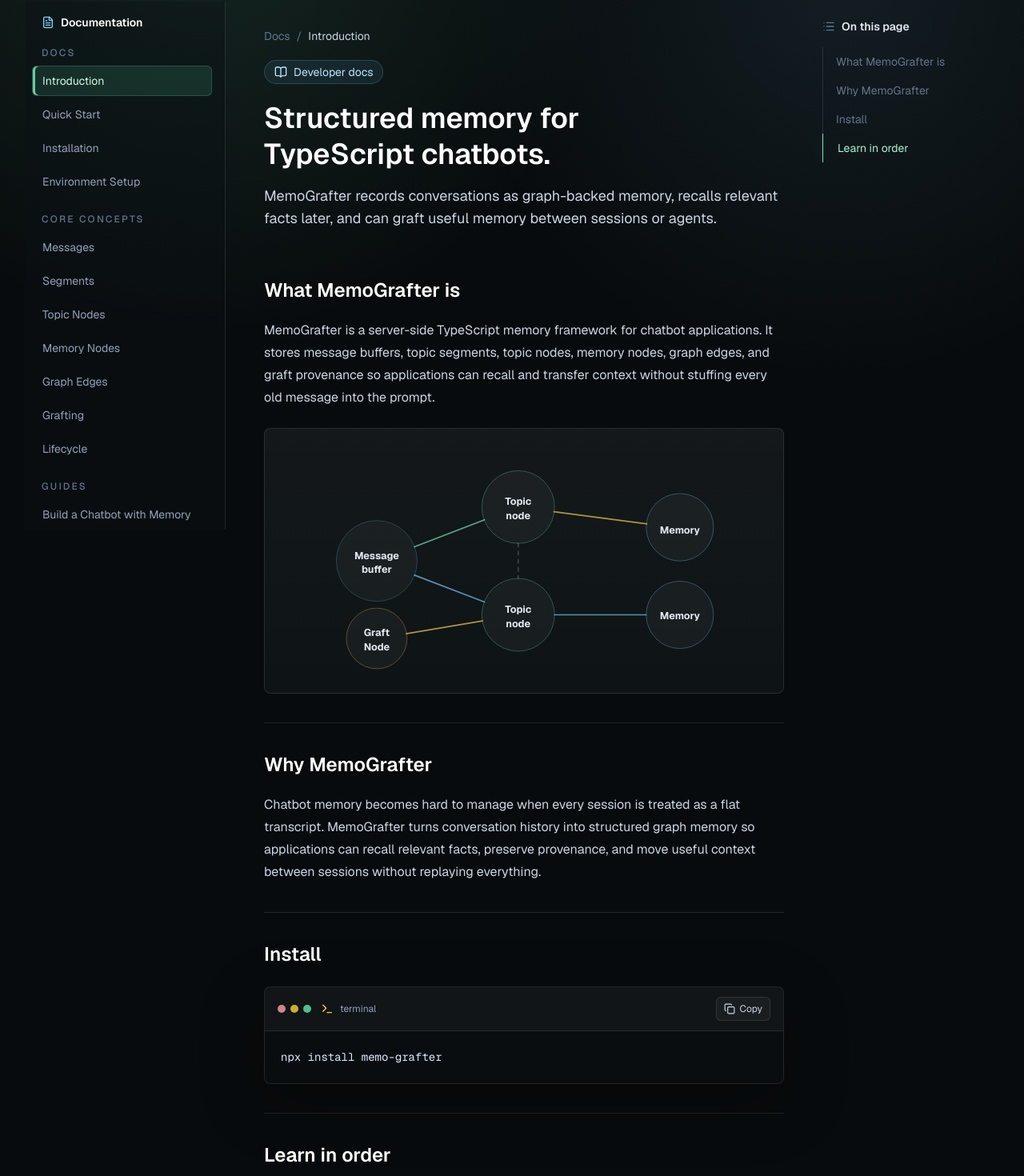
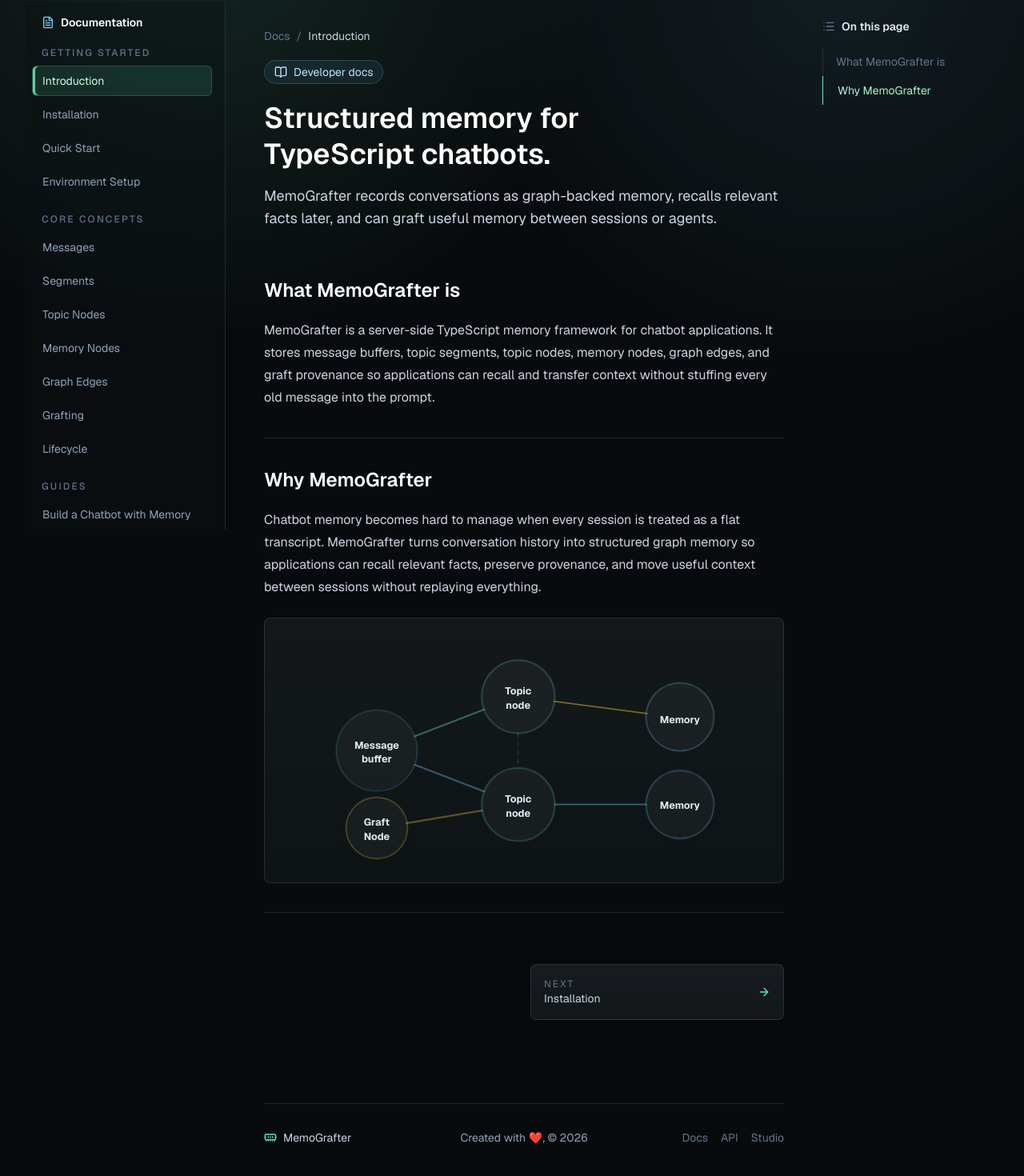
Before and after one commit to mayhemking007/mg-website, a Next.js app: page /docs in a window 1280 px wide. Shown: the part 94-1564 px from the top of the page at 80% size. Built offline with nearby package versions, Linux system fonts and the light colour scheme.

Commit message:
Improved Getting Started section in the Documentations

```diff
--- a/package.json
+++ b/package.json
@@ -12,7 +12,8 @@
     "lucide-react": "^1.23.0",
     "next": "16.2.10",
     "react": "19.2.4",
-    "react-dom": "19.2.4"
+    "react-dom": "19.2.4",
+    "shiki": "^4.3.1"
   },
   "devDependencies": {
     "@tailwindcss/postcss": "^4",
--- a/src/app/globals.css
+++ b/src/app/globals.css
@@ -204,6 +204,25 @@ samp {
   font-size: 0.875rem;
   line-height: 1.75;
   scrollbar-color: rgba(125, 211, 252, 0.36) rgba(255, 255, 255, 0.04);
+}
+
+.code-highlight pre {
+  margin: 0;
+  min-width: max-content;
+  background: transparent !important;
+  font-family: inherit;
+  line-height: inherit;
+}
+
+.code-highlight code {
+  display: block;
+  min-width: max-content;
+  font-family: inherit;
+}
+
+.code-highlight .line {
+  display: block;
+  min-height: 1.75em;
 }
 
 @media (min-width: 640px) {
@@ -432,11 +451,14 @@ samp {
   min-width: 640px;
   width: 100%;
   height: auto;
+  overflow: visible;
 }
 
 .docs-graph-edge {
+  opacity: 0.76;
   stroke-width: 2;
   stroke-linecap: round;
+  animation: docs-graph-edge-breathe 4.8s ease-in-out infinite;
 }
 
 .docs-graph-edge-green {
@@ -453,12 +475,24 @@ samp {
 
 .docs-graph-edge-muted {
   stroke: rgba(148, 163, 184, 0.34);
-  stroke-dasharray: 5 7;
+  stroke-dasharray: 6 7;
+  animation-duration: 5.8s;
 }
 
-.docs-graph-node circle {
+.docs-graph-ring {
+  fill: transparent;
+  opacity: 0;
+  stroke-width: 1;
+  animation: docs-graph-ring-pulse 4.8s ease-out infinite;
+}
+
+.docs-graph-node circle:not(.docs-graph-ring) {
   fill: rgba(255, 255, 255, 0.04);
   stroke: rgba(125, 211, 252, 0.26);
+  stroke-width: 1.5;
+  transform-box: fill-box;
+  transform-origin: center;
+  animation: docs-graph-node-pulse 5.6s ease-in-out infinite;
 }
 
 .docs-graph-node text {
@@ -469,16 +503,55 @@ samp {
   text-anchor: middle;
 }
 
-.docs-graph-node-topic circle {
+.docs-graph-node-topic circle:not(.docs-graph-ring) {
   stroke: rgba(110, 231, 183, 0.36);
+  animation-delay: 0.7s;
 }
 
-.docs-graph-node-memory circle {
+.docs-graph-node-memory circle:not(.docs-graph-ring) {
   stroke: rgba(125, 211, 252, 0.38);
+  animation-delay: 1.4s;
 }
 
-.docs-graph-node-graft circle {
+.docs-graph-node-graft circle:not(.docs-graph-ring) {
   stroke: rgba(252, 211, 77, 0.36);
+  animation-delay: 2.1s;
+}
+
+.docs-graph-node-topic .docs-graph-ring {
+  stroke: rgba(110, 231, 183, 0.42);
+  animation-delay: 0.5s;
+}
+
+.docs-graph-node-memory .docs-graph-ring {
+  stroke: rgba(125, 211, 252, 0.42);
+  animation-delay: 1s;
+}
+
+.docs-graph-node-graft .docs-graph-ring {
+  stroke: rgba(252, 211, 77, 0.42);
+  animation-delay: 1.5s;
+}
+
+.docs-graph-tooltip {
+  opacity: 0;
+  pointer-events: none;
+  transition: opacity 160ms ease;
+}
+
+.docs-graph-node:hover .docs-graph-tooltip {
+  opacity: 1;
+}
+
+.docs-graph-tooltip rect {
+  fill: rgba(8, 11, 13, 0.94);
+  stroke: rgba(255, 255, 255, 0.14);
+}
+
+.docs-graph-tooltip text {
+  fill: #dbeafe;
+  font-size: 13px;
+  font-weight: 600;
 }
 
 @media (max-width: 639px) {
@@ -501,7 +574,54 @@ samp {
   }
 }
 
+@keyframes docs-graph-edge-breathe {
+  0%,
+  100% {
+    opacity: 0.58;
+    stroke-width: 2;
+  }
+
+  50% {
+    opacity: 0.95;
+    stroke-width: 2.6;
+  }
+}
+
+@keyframes docs-graph-node-pulse {
+  0%,
+  100% {
+    filter: drop-shadow(0 0 0 rgba(125, 211, 252, 0));
+    transform: scale(1);
+  }
+
+  50% {
+    filter: drop-shadow(0 0 10px rgba(110, 231, 183, 0.18));
+    transform: scale(1.015);
+  }
+}
+
+@keyframes docs-graph-ring-pulse {
+  0% {
+    opacity: 0.18;
+    transform: scale(1);
+  }
+
+  70% {
+    opacity: 0;
+    transform: scale(1.12);
+  }
+
+  100% {
+    opacity: 0;
+    transform: scale(1.12);
+  }
+}
+
 @media (prefers-reduced-motion: reduce) {
+  .docs-graph-ring {
+    display: none;
+  }
+
   *,
   *::before,
   *::after {
--- a/src/app/page.tsx
+++ b/src/app/page.tsx
@@ -77,8 +77,13 @@ const useCases = [
   "Internal workflow bots that preserve project and role-specific context",
 ];
 
-const installSnippet = `npm install memo-grafter
+const installSnippet = `# Install the runtime package.
+npm install memo-grafter
+
+# Generate local MemoGrafter config and schema files.
 npx memo-grafter init
+
+# Create MemoGrafter-owned database tables.
 npx memo-grafter migrate`;
 
 const apiSnippet = `import {
@@ -88,16 +93,20 @@ const apiSnippet = `import {
 } from "memo-grafter";
 
 const agent = new MemoGrafterAgent({
+  // MemoGrafter stores durable graph memory in PostgreSQL.
   db: { connectionString: process.env.DATABASE_URL! },
+  // The LLM answers; the embedder makes stored memory searchable.
   llm: new OpenAILLMAdapter("gpt-4o"),
   embedder: new OpenAIEmbedAdapter("text-embedding-3-small"),
 });
 
 await agent.initialize();
 
+// invoke() responds immediately and schedules memory ingestion.
 await agent.invoke("I am planning a Japan trip.");
 await agent.invoke("I like quiet towns and local cafes.");
 
+// recall() pulls relevant graph memory back into future turns.
 const recall = await agent.recall("travel preferences");
 console.log(recall.facts);`;
 
--- a/src/components/docs.tsx
+++ b/src/components/docs.tsx
@@ -103,7 +103,12 @@ export function DocsArticle({ page }: { page: DocPage }) {
             {section.code ? (
               <div className="mt-6 grid gap-4">
                 {section.code.map((block) => (
-                  <CodeBlock key={`${section.title}-${block.label}`} label={block.label} code={block.code} />
+                  <CodeBlock
+                    key={`${section.title}-${block.label}`}
+                    label={block.label}
+                    code={block.code}
+                    language={block.language}
+                  />
                 ))}
               </div>
             ) : null}
@@ -141,43 +146,71 @@ function DocsDiagram({ type }: { type: NonNullable<DocPage["sections"][number]["
   if (type === "intro-graph") {
     return (
       <div className="docs-diagram docs-graph-diagram" aria-label="MemoGrafter memory graph diagram">
-        <svg className="docs-graph-svg" viewBox="0 0 760 340" role="img">
-          <title>MemoGrafter stores memory as connected nodes and edges</title>
+        <svg className="docs-graph-svg" viewBox="0 0 760 340" aria-hidden="true">
           <line className="docs-graph-edge docs-graph-edge-green" x1="196" y1="149" x2="300" y2="109" />
           <line className="docs-graph-edge docs-graph-edge-blue" x1="196" y1="191" x2="300" y2="231" />
           <line className="docs-graph-edge docs-graph-edge-amber" x1="403" y1="97" x2="541" y2="115" />
           <line className="docs-graph-edge docs-graph-edge-blue" x1="404" y1="250" x2="540" y2="250" />
-          {/* <line className="docs-graph-edge docs-graph-edge-green" x1="590" y1="170" x2="590" y2="200" /> */}
           <line className="docs-graph-edge docs-graph-edge-muted" x1="350" y1="144" x2="350" y2="196" />
           <line className="docs-graph-edge docs-graph-edge-amber" x1="184" y1="278" x2="297" y2="259" />
 
           <g className="docs-graph-node" transform="translate(140 170)">
+            <circle className="docs-graph-ring" r="60" />
             <circle r="60" />
             <text y="-7">Message</text>
             <text y="14">buffer</text>
+            <g className="docs-graph-tooltip" transform="translate(-104 -108)">
+              <rect width="208" height="34" rx="7" />
+              <text x="104" y="18">Keeps raw conversation turns</text>
+            </g>
           </g>
           <g className="docs-graph-node docs-graph-node-topic" transform="translate(350 90)">
+            <circle className="docs-graph-ring" r="54" />
             <circle r="54" />
             <text y="-7">Topic</text>
             <text y="14">node</text>
+            <g className="docs-graph-tooltip" transform="translate(-119 -102)">
+              <rect width="238" height="34" rx="7" />
+              <text x="119" y="18">Stores the broader topic</text>
+            </g>
           </g>
           <g className="docs-graph-node docs-graph-node-topic" transform="translate(350 250)">
+            <circle className="docs-graph-ring" r="54" />
             <circle r="54" />
             <text y="-7">Topic</text>
             <text y="14">node</text>
+            <g className="docs-graph-tooltip" transform="translate(-119 -102)">
+              <rect width="238" height="34" rx="7" />
+              <text x="119" y="18">Stores the broader topic</text>
+            </g>
           </g>
           <g className="docs-graph-node docs-graph-node-memory" transform="translate(590 120)">
+            <circle className="docs-graph-ring" r="50" />
             <circle r="50" />
             <text y="5">Memory</text>
+            <g className="docs-graph-tooltip" transform="translate(-276 -17)">
+              <rect width="224" height="34" rx="7" />
+              <text x="112" y="18">Stores one atomic memory</text>
+            </g>
           </g>
           <g className="docs-graph-node docs-graph-node-memory" transform="translate(590 250)">
+            <circle className="docs-graph-ring" r="50" />
             <circle r="50" />
             <text y="3">Memory</text>
+            <g className="docs-graph-tooltip" transform="translate(-276 -17)">
+              <rect width="224" height="34" rx="7" />
+              <text x="112" y="18">Stores one atomic memory</text>
+            </g>
           </g>
           <g className="docs-graph-node docs-graph-node-graft" transform="translate(140 285)">
+            <circle className="docs-graph-ring" r="45" />
             <circle r="45" />
             <text y="-7">Graft</text>
             <text y="14">Node</text>
+            <g className="docs-graph-tooltip" transform="translate(-116 -94)">
+              <rect width="232" height="34" rx="7" />
+              <text x="116" y="18">Preserves copied-memory origin</text>
+            </g>
           </g>
         </svg>
       </div>
--- a/src/components/site.tsx
+++ b/src/components/site.tsx
@@ -15,6 +15,7 @@ import {
 } from "lucide-react";
 import Link from "next/link";
 import { CopyCodeButton } from "@/components/copy-code-button";
+import { highlightCode, inferCodeLanguage } from "@/lib/code-highlight";
 
 type FeatureCardProps = {
   icon: LucideIcon;
@@ -157,15 +158,20 @@ export function FeatureCard({ icon: Icon, title, text, compact }: FeatureCardPro
   );
 }
 
-export function CodeBlock({
+export async function CodeBlock({
   code,
   label,
+  language,
   id,
 }: {
   code: string;
   label: string;
+  language?: string;
   id?: string;
 }) {
+  const codeLanguage = inferCodeLanguage(label, language);
+  const highlightedCode = await highlightCode(code, codeLanguage);
+
   return (
     <div id={id} className="code-panel">
       <div className="flex items-center justify-between border-b border-white/10 bg-white/[0.03] px-4 py-3">
@@ -182,9 +188,7 @@ export function CodeBlock({
         </div>
         <CopyCodeButton code={code} />
       </div>
-      <pre className="code-scroll">
-        <code>{code}</code>
-      </pre>
+      <div className="code-scroll code-highlight" dangerouslySetInnerHTML={{ __html: highlightedCode }} />
     </div>
   );
 }
--- /dev/null
+++ b/src/lib/code-highlight.ts
@@ -0,0 +1,63 @@
+import { createHighlighter, type BundledLanguage } from "shiki";
+
+const supportedLanguages = [
+  "bash",
+  "dotenv",
+  "javascript",
+  "json",
+  "typescript",
+] satisfies BundledLanguage[];
+
+type CodeLanguage = BundledLanguage | "plain";
+
+const highlighterPromise = createHighlighter({
+  langs: supportedLanguages,
+  themes: ["github-dark-default"],
+});
+
+export function inferCodeLanguage(label: string, language?: string): CodeLanguage {
+  const normalized = (language ?? label).toLowerCase();
+
+  if (normalized === "terminal" || normalized.endsWith(".sh") || normalized.includes("bash")) {
+    return "bash";
+  }
+
+  if (normalized === ".env" || normalized.endsWith(".env") || normalized.includes("dotenv")) {
+    return "dotenv";
+  }
+
+  if (normalized.endsWith(".ts") || normalized.endsWith(".tsx") || normalized.includes("typescript")) {
+    return "typescript";
+  }
+
+  if (normalized.endsWith(".js") || normalized.endsWith(".jsx") || normalized.includes("javascript")) {
+    return "javascript";
+  }
+
+  if (normalized.endsWith(".json")) {
+    return "json";
+  }
+
+  return "plain";
+}
+
+export async function highlightCode(code: string, language: CodeLanguage) {
+  if (language === "plain") {
+    return `<pre class="shiki"><code>${escapeHtml(code)}</code></pre>`;
+  }
+
+  const highlighter = await highlighterPromise;
+
+  return highlighter.codeToHtml(code, {
+    lang: language,
+    theme: "github-dark-default",
+  });
+}
+
+function escapeHtml(value: string) {
+  return value
+    .replace(/&/g, "&amp;")
+    .replace(/</g, "&lt;")
+    .replace(/>/g, "&gt;")
+    .replace(/"/g, "&quot;");
+}
--- a/src/lib/docs/examples.ts
+++ b/src/lib/docs/examples.ts
@@ -1,12 +1,17 @@
-export const installCode = `npm install memo-grafter`;
+export const installCode = `# Add the MemoGrafter runtime to your server-side app.
+npm install memo-grafter`;
 
-export const initCode = `npx memo-grafter init`;
+export const initCode = `# Generate MemoGrafter config and schema files.
+npx memo-grafter init`;
 
-export const migrateCode = `npx memo-grafter migrate`;
+export const migrateCode = `# Create or update only MemoGrafter-owned database tables.
+npx memo-grafter migrate`;
 
-export const studioCode = `npx memo-grafter studio`;
+export const studioCode = `# Start the local graph inspector and prompt preview UI.
+npx memo-grafter studio`;
 
-export const quickStartCode = `npx install memo-grafter`;
+export const quickStartCode = `# Install the package before creating an agent.
+npm install memo-grafter`;
 
 export const minimalAgentCode = `import "dotenv/config";
 
@@ -16,20 +21,27 @@ import {
   OpenAILLMAdapter,
 } from "memo-grafter";
 
+// Create one agent for the chatbot session or workflow you want to remember.
 const agent = new MemoGrafterAgent({
+  // MemoGrafter stores graph memory in PostgreSQL.
   db: { connectionString: process.env.DATABASE_URL! },
+  // The LLM generates responses; the embedder makes memory searchable by meaning.
   llm: new OpenAILLMAdapter("gpt-4o"),
   embedder: new OpenAIEmbedAdapter("text-embedding-3-small"),
 });
 
+// Prepare adapters, storage, and any pending graph state.
 await agent.initialize();
 
+// invoke() answers now and schedules background ingestion for memory later.
 await agent.invoke("I am planning a Japan trip.");
 await agent.invoke("I like quiet towns, bookstores, and local cafes.");
 
+// recall() retrieves relevant structured facts from the memory graph.
 const recall = await agent.recall("travel preferences");
 console.log(recall.facts);
 
+// Close database/provider resources during graceful shutdown.
 await agent.close();`;
 
 export const flowCode = `invoke() -> responds now
--- a/src/lib/docs/nav.ts
+++ b/src/lib/docs/nav.ts
@@ -2,11 +2,11 @@ import type { DocNavGroup } from "./types";
 
 export const docsNavGroups: DocNavGroup[] = [
   {
-    title: "Docs",
+    title: "Getting Started",
     items: [
       { href: "/docs", label: "Introduction" },
+      { href: "/docs/installation", label: "Installation" },
       { href: "/docs/quick-start", label: "Quick Start" },
-      { href: "/docs/installation", label: "Installation" },
       { href: "/docs/environment-setup", label: "Environment Setup" },
     ],
   },
--- a/src/lib/docs/pages.ts
+++ b/src/lib/docs/pages.ts
@@ -1,12 +1,10 @@
 import type { DocPage } from "./types";
 import { docsNavItems } from "./nav";
 import {
-  flowCode,
   initCode,
   installCode,
   migrateCode,
   minimalAgentCode,
-  quickStartCode,
   studioCode,
 } from "./examples";
 export const docsPages: DocPage[] = [
@@ -22,27 +20,13 @@ export const docsPages: DocPage[] = [
         body: [
           "MemoGrafter is a server-side TypeScript memory framework for chatbot applications. It stores message buffers, topic segments, topic nodes, memory nodes, graph edges, and graft provenance so applications can recall and transfer context without stuffing every old message into the prompt.",
         ],
-        diagram: "intro-graph",
       },
       {
         title: "Why MemoGrafter",
         body: [
           "Chatbot memory becomes hard to manage when every session is treated as a flat transcript. MemoGrafter turns conversation history into structured graph memory so applications can recall relevant facts, preserve provenance, and move useful context between sessions without replaying everything.",
         ],
-      },
-      {
-        title: "Install",
-        code: [{ label: "terminal", code: quickStartCode }],
-      },
-      {
-        title: "Learn in order",
-        bullets: [
-          "Add memory to a TypeScript chatbot in 5 minutes.",
-          "Understand messages, segments, topic nodes, memory nodes, graph edges, and grafting.",
-          "Use recall and grafting in your own agent loop.",
-          "Inspect memory in Studio.",
-          "Go deeper into internals only when you need contributor-level detail.",
-        ],
+        diagram: "intro-graph",
       },
     ],
   },
@@ -54,27 +38,6 @@ export const docsPages: DocPage[] = [
       "Install MemoGrafter, initialize the project files, migrate the database, and run a minimal MemoGrafterAgent.",
     sections: [
       {
-        title: "Install MemoGrafter",
-        body: [
-          "Install the `memo-grafter` package from npm. This adds the runtime APIs, CLI, adapters, and storage contracts to your TypeScript project.",
-        ],
-        code: [{ label: "terminal", code: installCode }],
-      },
-      {
-        title: "Initialize MemoGrafter",
-        body: [
-          "`init` creates MemoGrafter-owned project files under `src/memo-grafter/`, including generated configuration and schema entry points.",
-        ],
-        code: [{ label: "terminal", code: initCode }],
-      },
-      {
-        title: "Run migrations",
-        body: [
-          "`migrate` creates or updates MemoGrafter-owned `mg_*` tables and PostgreSQL extensions. Your application schema stays in your existing migration workflow.",
-        ],
-        code: [{ label: "terminal", code: migrateCode }],
-      },
-      {
         title: "Minimal agent",
         body: [
           "Use `MemoGrafterAgent` when you want the simplest chatbot-facing API. It handles invoke-time recall, response generation, and background ingestion.",
@@ -84,7 +47,6 @@ export const docsPages: DocPage[] = [
       {
         title: "What happens",
         diagram: "invoke-flow",
-        code: [{ label: "flow", code: flowCode }],
         bullets: [
           "`invoke()` answers the current user message using recent raw history and any available recalled memory.",
           "Background ingestion turns conversation turns into topic segments, topic nodes, memory nodes, and graph edges.",
@@ -151,10 +113,15 @@ export const docsPages: DocPage[] = [
         code: [
           {
             label: ".env",
-            code: `DATABASE_URL=postgres://postgres:postgres@localhost:5432/memo_grafter
+            code: `# MemoGrafter stores graph memory in PostgreSQL.
+DATABASE_URL=postgres://postgres:postgres@localhost:5432/memo_grafter
+
+# Add only the providers your adapters use.
 OPENAI_API_KEY=sk-...
 ANTHROPIC_API_KEY=sk-ant-...
 GEMINI_API_KEY=...
+
+# Required only for queue mode or recall caching.
 REDIS_URL=redis://localhost:6379`,
           },
         ],
@@ -190,7 +157,8 @@ REDIS_URL=redis://localhost:6379`,
         code: [
           {
             label: "types.ts",
-            code: `export interface Message {
+            code: `// Messages preserve the original chat turn before graph memory is derived.
+export interface Message {
   role: "system" | "user" | "assistant";
   content: string;
 }`,
@@ -426,8 +394,11 @@ active memory facts -> maintenance notes -> token-budgeted prompt` }],
         code: [
           {
             label: "ingest.ts",
-            code: `await agent.ingestText(editorContent, {
+            code: `// Ingest text directly when there is no assistant response to generate.
+await agent.ingestText(editorContent, {
+  // Replace previous imported content from the same source when re-syncing.
   replace: true,
+  // Label and source make Studio/audits easier to read later.
   label: "Morning entry",
   source: "classic-editor",
 });`,
@@ -457,13 +428,16 @@ active memory facts -> maintenance notes -> token-budgeted prompt` }],
         code: [
           {
             label: "recall.ts",
-            code: `const result = await agent.recall("deployment config", {
+            code: `// Search graph memory for facts related to the current task.
+const result = await agent.recall("deployment config", {
   limit: 8,
   minSimilarity: 0.55,
+  // Keep the generated memory prompt within your model budget.
   tokenBudget: 1000,
   tags: ["project:memo-grafter"],
 });
 
+// facts are structured records; systemPrompt is ready to inject into an LLM call.
 console.log(result.facts);
 console.log(result.systemPrompt);`,
           },
@@ -492,9 +466,11 @@ console.log(result.systemPrompt);`,
         code: [
           {
             label: "graft.ts",
-            code: `const graft = await agent.graft();
+            code: `// Preview transferable memory as prompt context.
+const graft = await agent.graft();
 console.log(graft.systemPrompt);
 
+// Narrow the graft to topics relevant to a specific handoff.
 const selected = await agent.graftByRelevance("authentication discussion", {
   topK: 5,
   minSimilarity: 0.6,
@@ -508,7 +484,8 @@ const selected = await agent.graftByRelevance("authentication discussion", {
         code: [
           {
             label: "absorb.ts",
-            code: `await targetAgent.absorbFromAgent(sourceAgent, {
+            code: `// Copy selected active memory from one agent/session into another.
+await targetAgent.absorbFromAgent(sourceAgent, {
   query: "travel preferences",
   topK: 3,
 });`,
@@ -559,8 +536,10 @@ const selected = await agent.graftByRelevance("authentication discussion", {
   db: { connectionString: process.env.DATABASE_URL! },
   llm,
   embedder,
+  // Queue mode moves ingestion work to Redis/BullMQ.
   queue: {
     redisUrl: process.env.REDIS_URL!,
+    // Keep queues tidy after each job settles.
     removeOnComplete: true,
     removeOnFail: true,
   },
@@ -590,15 +569,18 @@ const selected = await agent.graftByRelevance("authentication discussion", {
         code: [
           {
             label: "fleet.ts",
-            code: `const fleet = new MemoGrafterFleet(config, {
+            code: `// A fleet shares memory between related worker agents.
+const fleet = new MemoGrafterFleet(config, {
   id: "support-fleet",
   defaultWorkerMemory: "both",
 });
 
 await fleet.initialize();
+// Store a shared fact once so multiple workers can recall it.
 await fleet.ingestToFleet("Refund policy: customers can request a refund within 30 days.");
 
 const support = await fleet.createWorker({ color: "support" });
+// Workers can search local memory, shared memory, or both.
 const recall = await support.recall("refund policy", { memory: "both" });`,
           },
         ],
@@ -627,12 +609,14 @@ const recall = await support.recall("refund policy", { memory: "both" });`,
             label: "adapters.ts",
             code: `import type { EmbedAdapter, LLMAdapter, Message } from "memo-grafter";
 
+// Implement this interface to route completions to your provider of choice.
 class MyLLMAdapter implements LLMAdapter {
   async complete(messages: Message[], system?: string): Promise<string> {
     return "Assistant response";
   }
 }
 
+// Embeddings must return vectors compatible with your storage backend.
 class MyEmbedAdapter implements EmbedAdapter {
   async embed(text: string): Promise<number[]> {
     return [];
@@ -681,13 +665,16 @@ class MyEmbedAdapter implements EmbedAdapter {
   db: { connectionString: process.env.DATABASE_URL! },
   llm,
   embedder,
+  // Drift controls when a run of messages becomes a new topic segment.
   drift: {
     mode: "intent",
     driftSensitivity: "medium",
     minSegmentMessages: 3,
     reentryDetection: true,
   },
+  // Graph expansion decides how far recall/grafting can walk related topics.
   graph: { topK: 5, hopDepth: 2 },
+  // Injection controls how much memory is placed into the LLM prompt.
   inject: {
     bufferSize: 4,
     tokenBudget: 1500,
--- a/src/lib/docs/types.ts
+++ b/src/lib/docs/types.ts
@@ -1,6 +1,7 @@
 export type DocCodeBlock = {
   code: string;
   label: string;
+  language?: string;
 };
 
 export type DocSection = {
```
Also changed, not shown: 1 other file (tests, documents, lock files or other folders).
